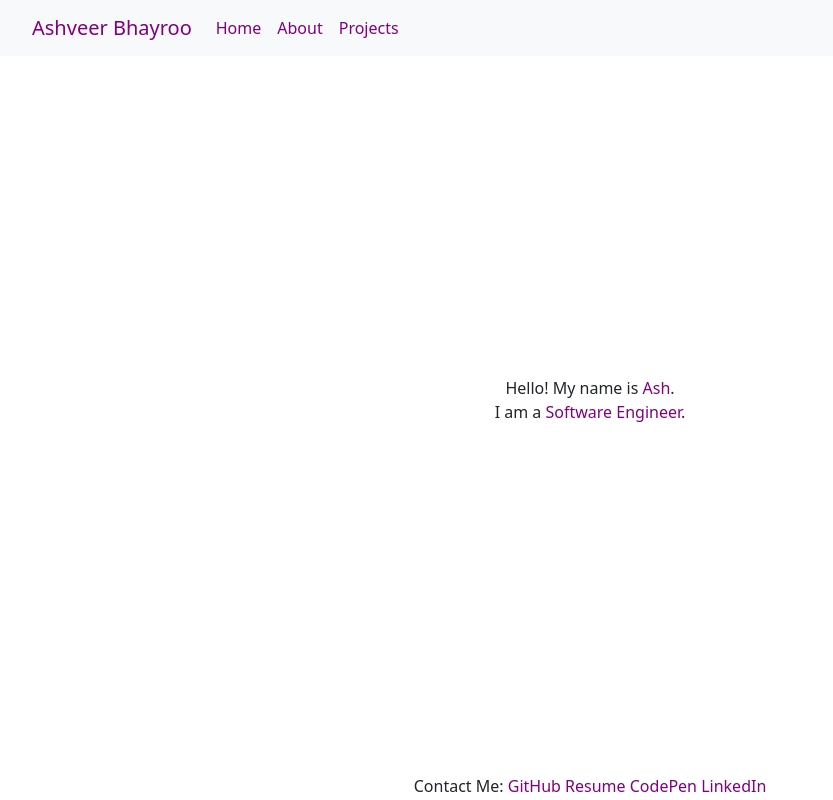
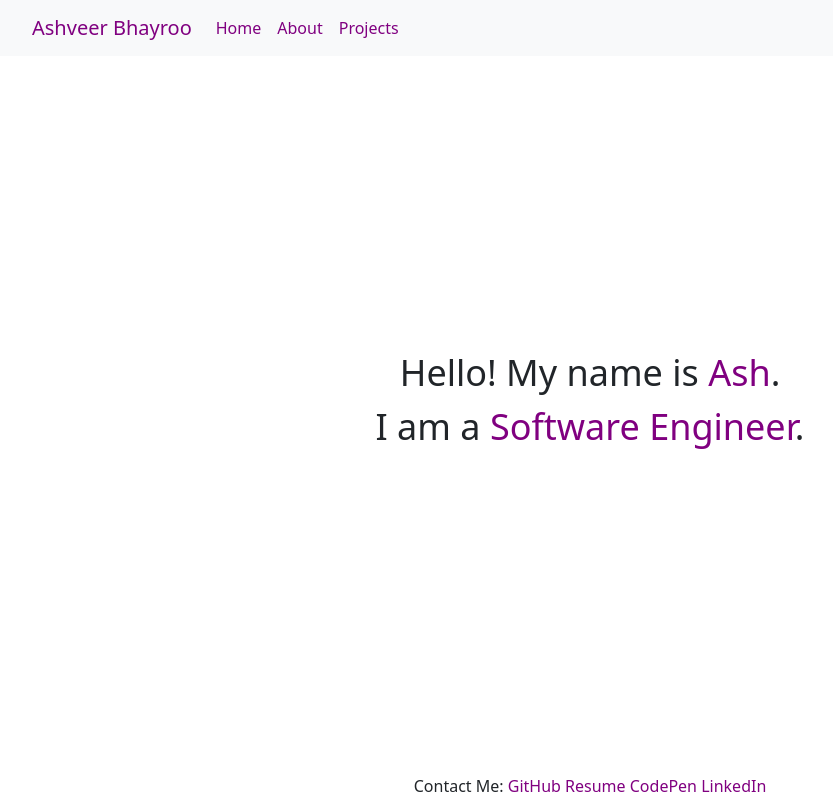
Before and after one commit to AshveerB/dossier, a React (Create React App) app: page / in a window 1280 px wide. Shown: the whole page, without its empty margins (50-883 px from the left). Built offline with nearby package versions, Linux system fonts and the light colour scheme.

Commit message:
update readme

```diff
--- a/src/views/home/home.css
+++ b/src/views/home/home.css
@@ -8,3 +8,27 @@
 span {
     color: purple;
 }
+
+@media only screen and (min-width: 600px) {
+    .greeting {
+        font-size: 24px;
+    }
+}
+
+@media only screen and (min-width: 768px) {
+    .greeting {
+        font-size: 28px;
+    }
+}
+
+@media only screen and (min-width: 992px) {
+    .greeting {
+        font-size: 32px;
+    }
+}
+
+@media only screen and (min-width: 1200px) {
+    .greeting {
+        font-size: 36px;
+    }
+}
```
Also changed, not shown: 1 other file (tests, documents, lock files or other folders).
